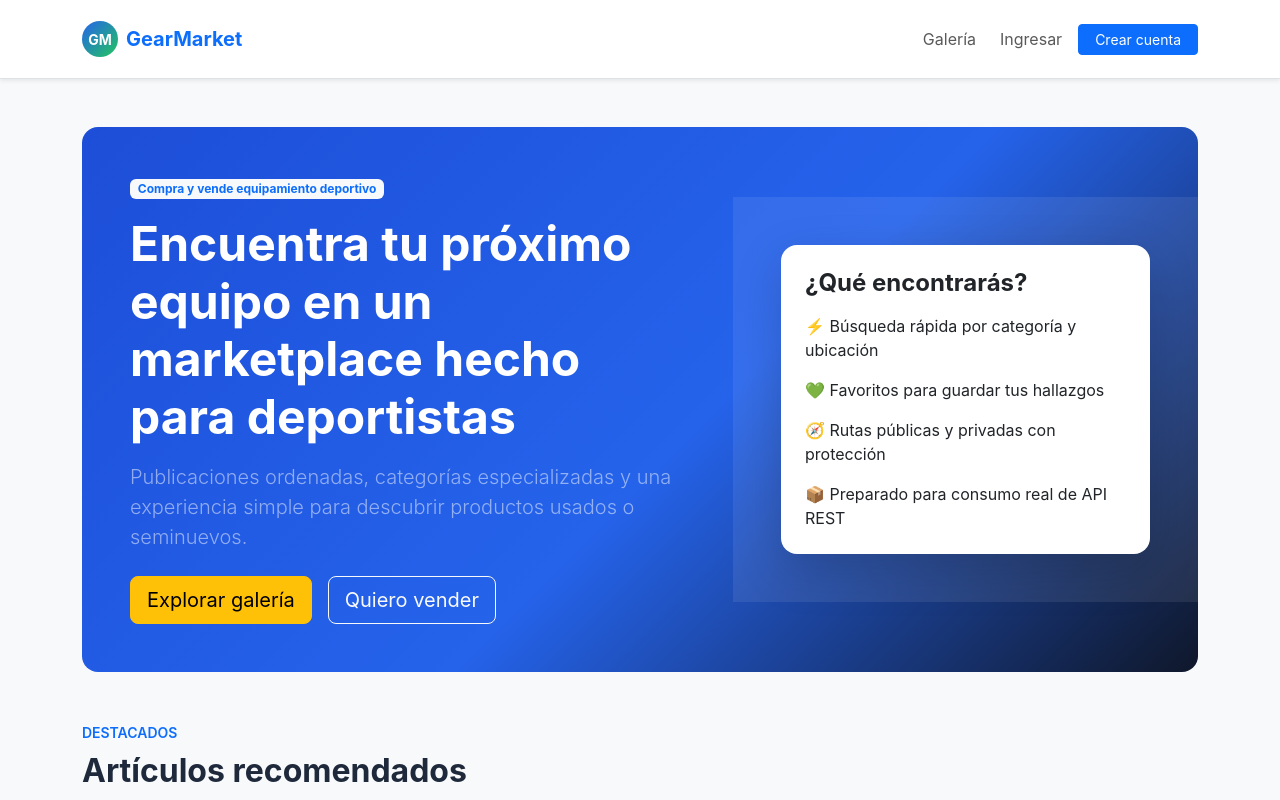
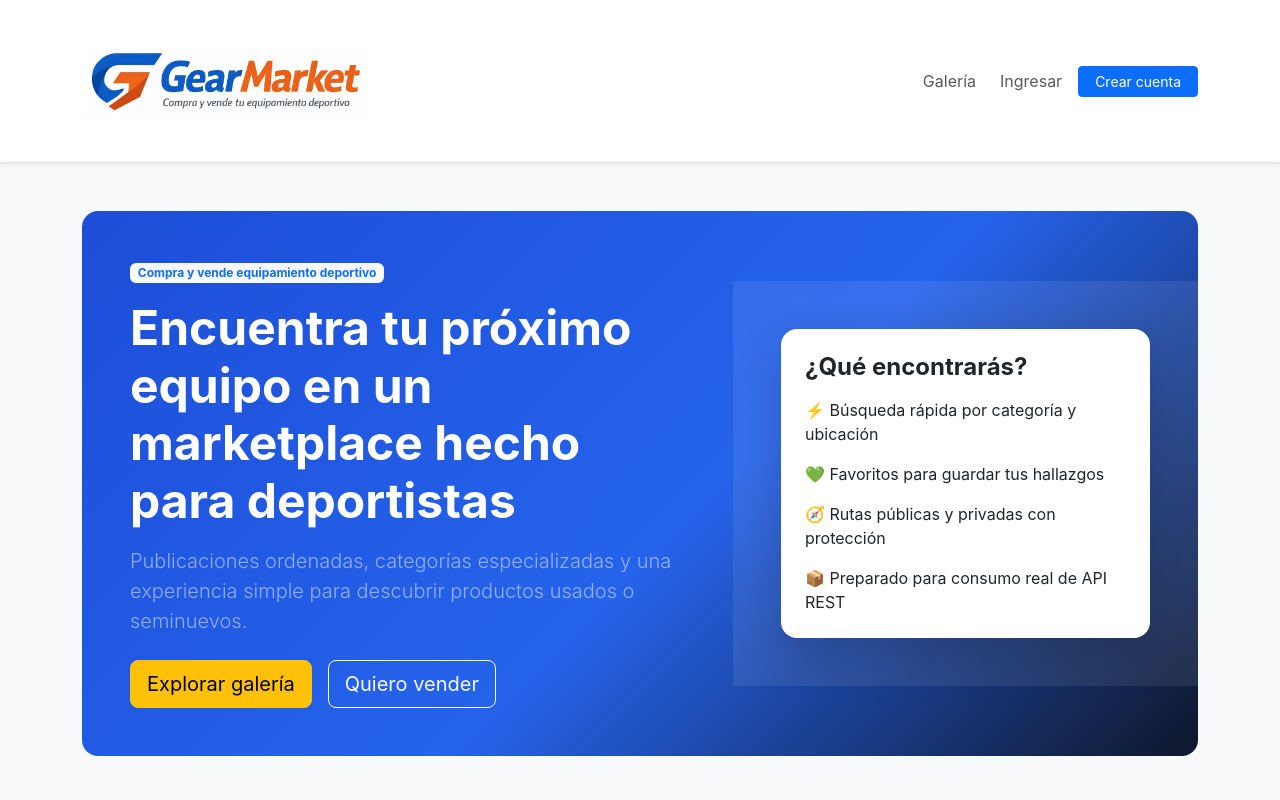
Before and after one commit to aepenalver/gearmarket, a React (Vite) app in the folder client/: page / in a window 1280 px wide. Shown: the top 800 px of the page. Built offline with nearby package versions, Linux system fonts and the light colour scheme; no server answers.

Commit message:
corrección css navbar y logo

```diff
--- a/client/package.json
+++ b/client/package.json
@@ -18,6 +18,6 @@
   },
   "devDependencies": {
     "@vitejs/plugin-react": "^4.3.1",
-    "vite": "^5.4.0"
+    "vite": "^8.0.0"
   }
 }
--- a/client/src/components/Navbar.jsx
+++ b/client/src/components/Navbar.jsx
@@ -11,11 +11,10 @@ function Navbar() {
   };
 
   return (
-    <nav className="navbar navbar-expand-lg bg-white border-bottom sticky-top shadow-sm">
-      <div className="container py-2">
-        <Link className="navbar-brand fw-bold text-primary d-flex align-items-center gap-2" to="/">
-          <span className="brand-badge">GM</span>
-          GearMarket
+    <nav className="navbar navbar-expand-lg bg-white border-bottom sticky-top shadow-sm custom-navbar">
+      <div className="container py-1">
+        <Link className="navbar-brand fw-bold text-primary" to="/">
+          <img src="/logo1.jpeg" alt="GearMarket Logo" className="navbar-logo" />
         </Link>
 
         <button
--- a/client/src/index.css
+++ b/client/src/index.css
@@ -28,6 +28,18 @@ img {
   background: linear-gradient(135deg, var(--gm-primary), var(--gm-secondary));
   color: white;
   font-size: 0.875rem;
+}
+
+.navbar-logo {
+  width: 18rem;
+  height: 8rem;
+  border-radius: 0 !important;
+  object-fit: contain;
+}
+
+.custom-navbar {
+  min-height: auto;
+  height: auto;
 }
 
 .hero-section {
```
Also changed, not shown: client/public/logo1.jpeg (added), 1 other file (tests, documents, lock files or other folders).
